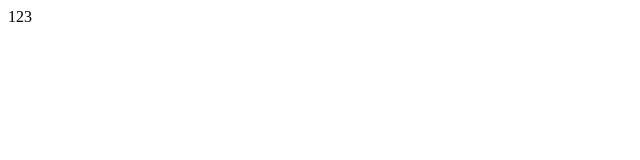
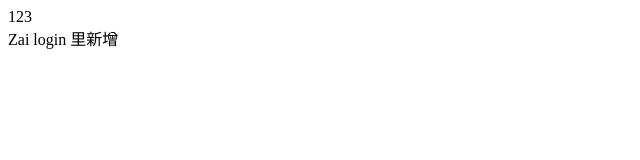
Before and after one commit to Hzy981115/yunmai_01, a plain HTML site: page index.html in a window 1280 px wide. Shown: the whole page, without its empty margins (0-640 px from the left). Drawn offline with Linux system fonts and the light colour scheme.

Commit message:
更让新login

```diff
--- a/index.html
+++ b/index.html
@@ -7,5 +7,6 @@
 </head>
 <body>
     123
+    <div>Zai login 里新增</div>
 </body>
 </html>
```
